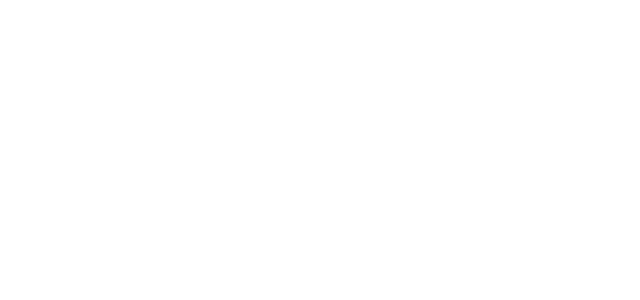
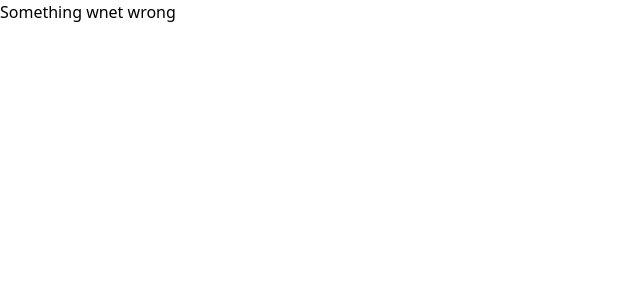
Before and after one commit to MUHAMMEDSHAFI398/UpforceTech, a React (Create React App) app in the folder frontend/: page /error in a window 1280 px wide. Before the commit this address had no page. Shown: the top 300 px of the page, without its empty margins (0-640 px from the left). Built offline with nearby package versions, Linux system fonts and the light colour scheme.

Commit message:
error page added

```diff
--- a/frontend/src/App.js
+++ b/frontend/src/App.js
@@ -3,6 +3,7 @@
 import ListUsersPage from "./Pages/ListUsersPage";
 import EditUserPage from "./Pages/EditUserPage";
 import ViewDetailPage from "./Pages/ViewDetailPage";
+import ErrorPage from "./Components/ErrorPage";
 
 function App() {
   return (
@@ -13,6 +14,7 @@
           <Route path="/add-user" element={<RegistrationPage/>}/>
           <Route path="/edit-user" element={<EditUserPage/>}/>
           <Route path="/view-details" element={<ViewDetailPage/>}/>
+          <Route path="/error" element={<ErrorPage/>}/>
         </Routes>
       </Router>
     </div>
--- a/frontend/src/Components/EditUser.jsx
+++ b/frontend/src/Components/EditUser.jsx
@@ -125,8 +125,14 @@
   };
   return (
     <div className="p-5">
-      <div className="flex justify-center">
-        <p className="text-black text-[40px]">Edit user</p>
+      <div className="flex flex-wrap justify-center">
+        <p className="text-black text-[30px]">Edit user</p>
+        <button
+            onClick={()=>navigate('/')}
+            className="w-[140px] h-[37px] bg-red-800 rounded-lg text-white ml-4 md:ml-[474px]"
+          >
+            View users
+          </button>
       </div>
       <div className="flex justify-center mt-3">
         <form onSubmit={handleSubmit}>
--- /dev/null
+++ b/frontend/src/Components/ErrorPage.jsx
@@ -0,0 +1,11 @@
+import React from 'react'
+
+function ErrorPage() {
+  return (
+    <div>
+      <p>Something wnet wrong</p>
+    </div>
+  )
+}
+
+export default ErrorPage
```
